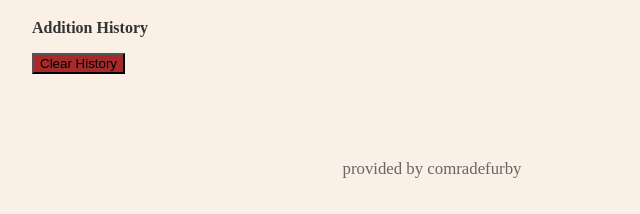
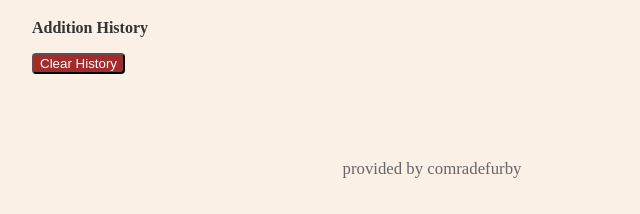
Before and after one commit to comradefurby/sourdough-tracker, a plain HTML site: page index.html in a window 1280 px wide. Shown: the part 266-480 px from the top of the page, 208-848 px from the left. Drawn offline with Linux system fonts and the light colour scheme.

Commit message:
Style Clear History button with white text and rounded edges

```diff
--- a/styles.css
+++ b/styles.css
@@ -84,6 +84,8 @@ p {
 
 #clear-btn {
     background-color: #A52A2A;
+    color: white;
+    border-radius: 4px;
 }
 
 #clear-btn:hover {
```
